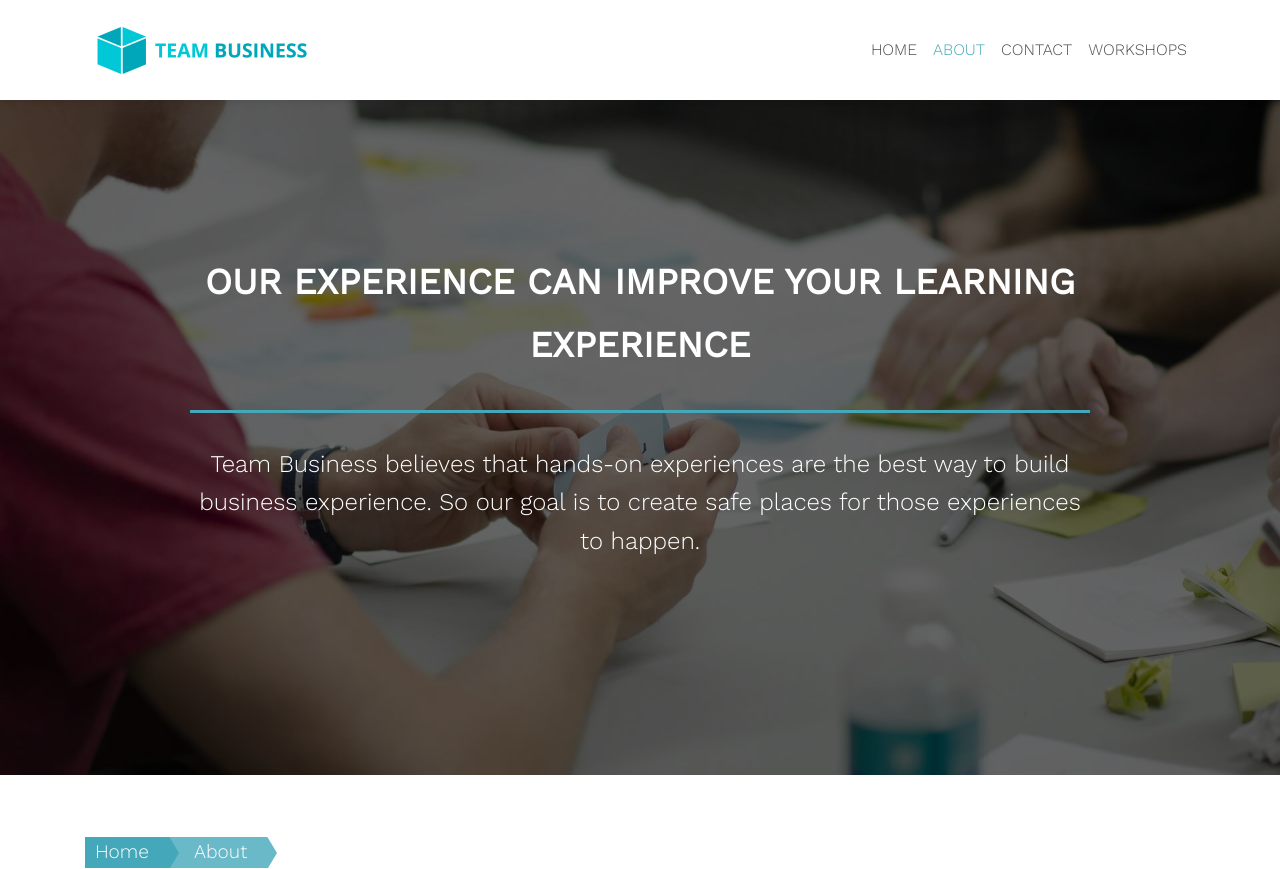
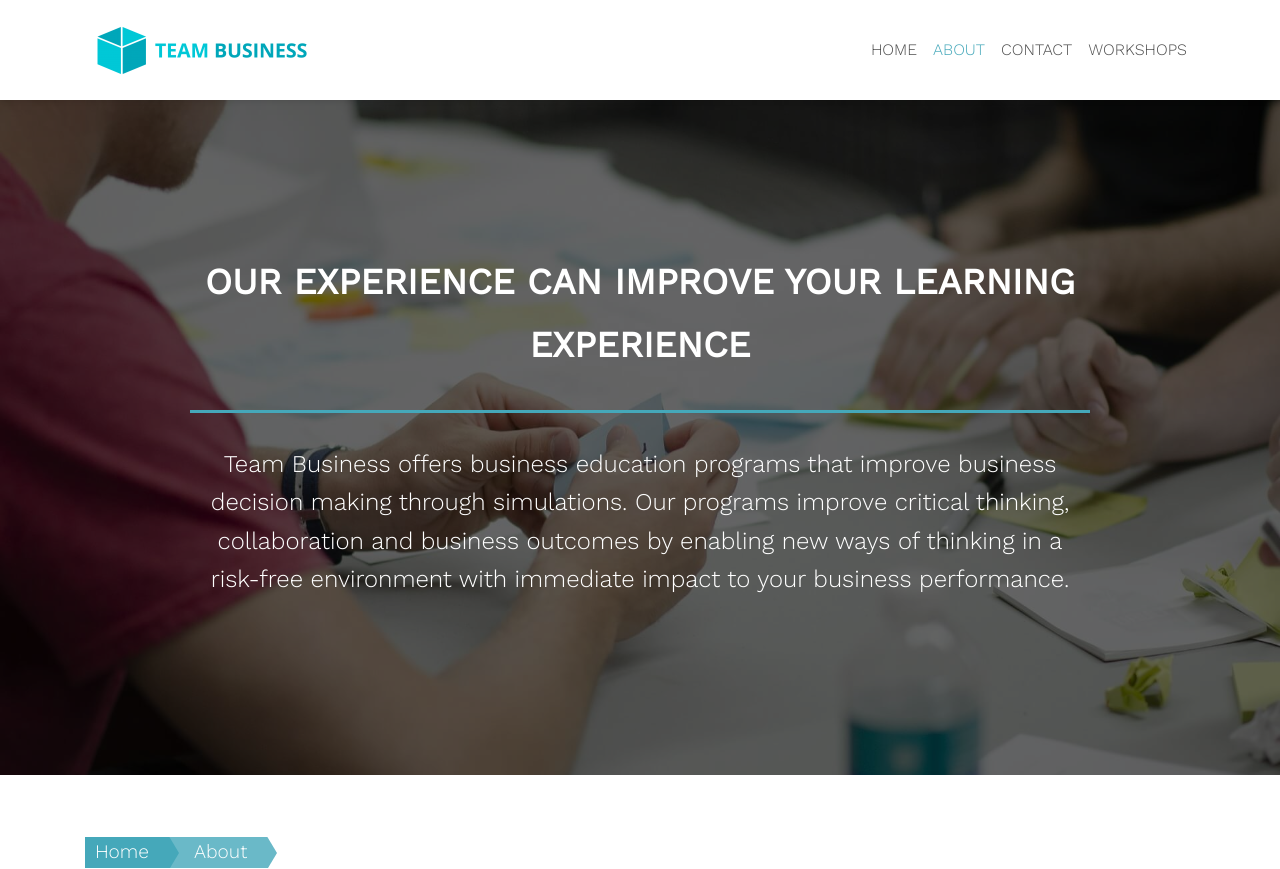
Before and after one commit to zac-heisey/team-business, a Jekyll site: the page built from _pages/about.md, in a window 1280 px wide and 900 px high, cut to the strip 0-869 px from the top of the window. Built offline with Jekyll 4.4.1, drawn with Linux system fonts in a browser that asks for light colours; nearby versions of some CDN libraries.

Commit message:
Update from Forestry.io Lara Azzam updated _pages/about.md

```diff
--- a/_pages/about.md
+++ b/_pages/about.md
@@ -6,9 +6,10 @@ description: Team Business helps universities, colleges, high schools, businesse
   and organizations build business experience through specialized programs and workshops.
 section-title: ''
 intro-1: Our Experience Can Improve Your Learning Experience
-intro-2: Team Business believes that hands-on experiences are the best way to build
-  business experience. So our goal is to create safe places for those experiences
-  to happen.
+intro-2: Team Business offers business education programs that improve business decision
+  making through simulations. Our programs improve critical thinking, collaboration
+  and business outcomes by enabling new ways of thinking in a risk-free environment
+  with immediate impact to your business performance.
 header-image: "/assets/images/about-bg.jpg"
 
 ---
```
